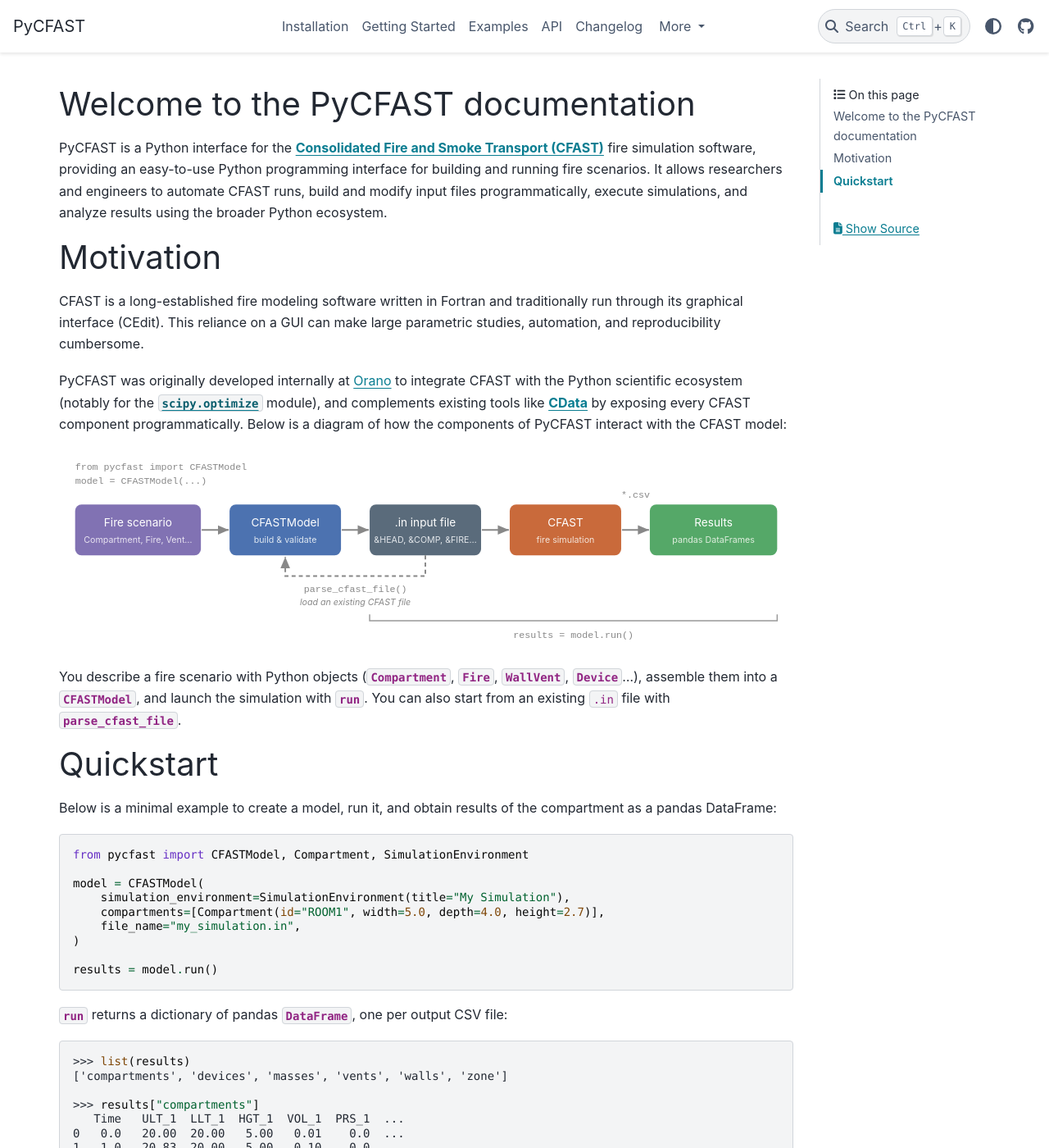
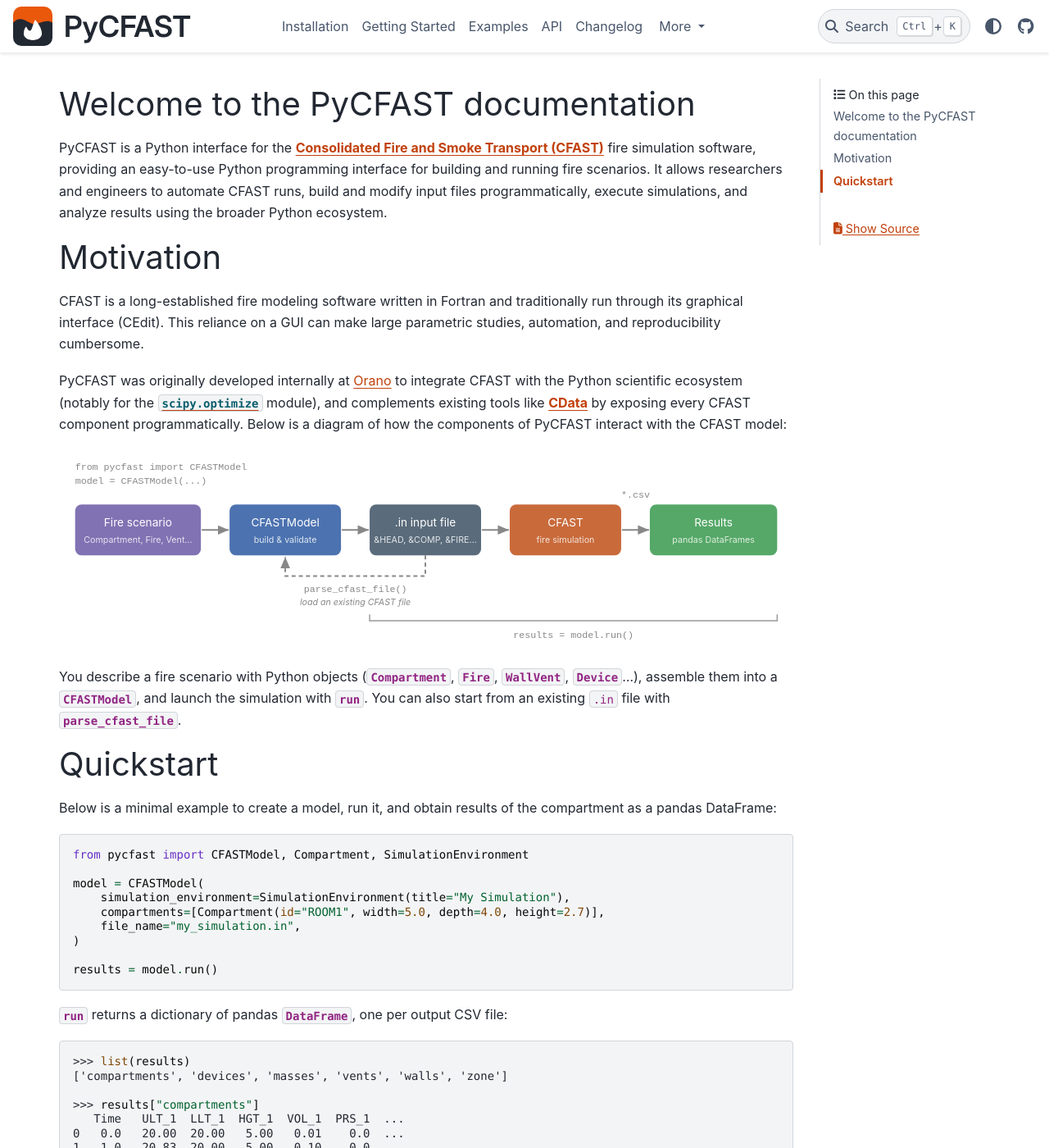
Before and after one commit to bewygs/pycfast, a Sphinx documentation site: the page built from docs/source/index.rst, in a window 1280 px wide and 1400 px high. Shown: the whole window at 82% size. Built offline with Sphinx 7.4.7 and the PyData theme 0.15.4, drawn with Linux system fonts in a browser that asks for light colours; pages that are not in the unit, such as notebooks, are missing from menus; the version number could not be read and is left out.

Commit message:
DOC: add PyCFAST logo, favicon and brand colours to documentation (#223)

```diff
--- a/docs/source/_static/custom.css
+++ b/docs/source/_static/custom.css
@@ -5,3 +5,25 @@
 .sphx-glr-footer.sphx-glr-footer-example {
     display: none;
 }
+
+/* Accent colours aligned with the PyCFAST logo (orange #EA580C, ink #222832).
+   Primary drives links, active nav item and buttons; secondary is the link hover;
+   link-higher-contrast colours inline code links (pydata-sphinx-theme >= 0.16).
+   Light uses a darker orange so body links stay AA on white. */
+html[data-theme="light"] {
+    --pst-color-primary: #c2410c;
+    --pst-color-primary-highlight: #9a3412;
+    --pst-color-primary-bg: #fde8d8;
+    --pst-color-secondary: #222832;
+    --pst-color-secondary-highlight: #14181e;
+    --pst-color-link-higher-contrast: #9a3412;
+}
+
+html[data-theme="dark"] {
+    --pst-color-primary: #fb923c;
+    --pst-color-primary-highlight: #fdba74;
+    --pst-color-primary-bg: #3b1d0b;
+    --pst-color-secondary: #e6e9ef;
+    --pst-color-secondary-highlight: #ffffff;
+    --pst-color-link-higher-contrast: #fb923c;
+}
--- a/docs/source/conf.py
+++ b/docs/source/conf.py
@@ -87,7 +87,14 @@
 # a list of builtin themes.
 html_theme = "pydata_sphinx_theme"
 
+html_favicon = "_static/logo/pycfast-icon-b.svg"
+
 html_theme_options = {
+    "logo": {
+        "image_light": "_static/logo/pycfast-logo-b.svg",
+        "image_dark": "_static/logo/pycfast-logo-b-dark.svg",
+        "alt_text": "PyCFAST",
+    },
     "icon_links": [
         {"name": "GitHub", "url": "https://github.com/bewygs/pycfast", "icon": "fa-brands fa-github"}
         ],
@@ -117,7 +124,7 @@
 ogp_site_url = "https://pycfast.org/"
 ogp_site_name = "PyCFAST"
 ogp_enable_meta_description = True
-ogp_social_cards = {"enable": True}
+ogp_social_cards = {"enable": True, "line_color": "#EA580C"}
 
 # -- Intersphinx (with cross-links) ------------------------------------------
 intersphinx_mapping = {
```
Also changed, not shown: docs/source/_static/logo/pycfast-icon-b.svg (added), docs/source/_static/logo/pycfast-logo-b-dark.svg (added), docs/source/_static/logo/pycfast-logo-b.svg (added).
